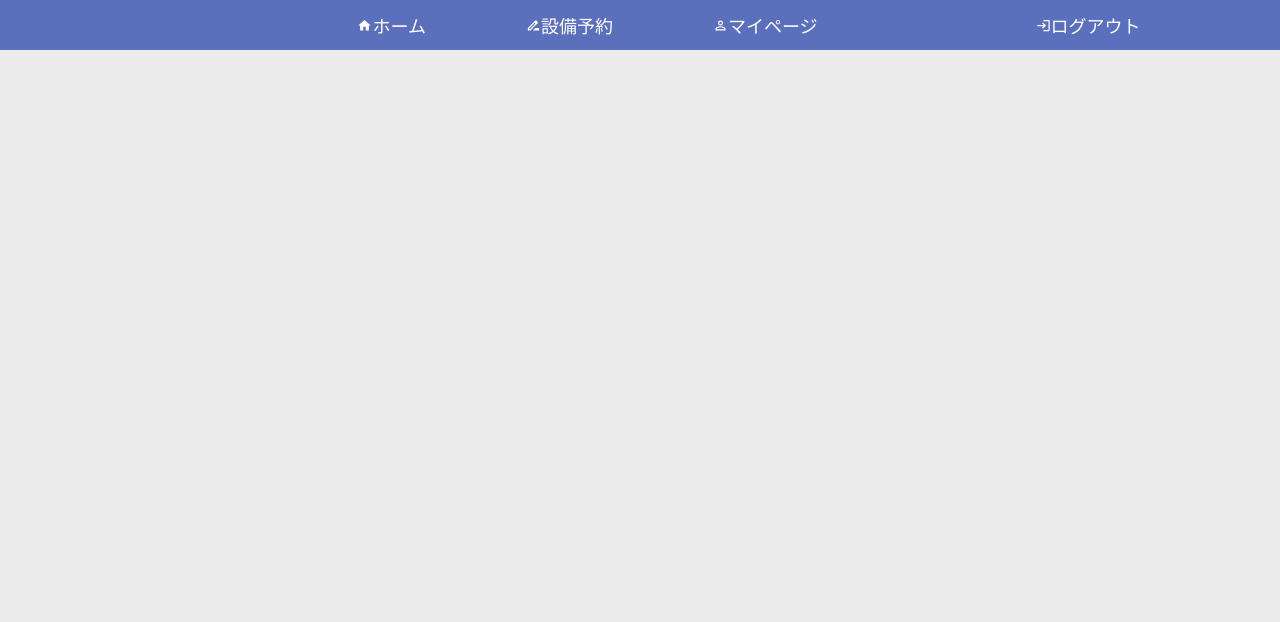
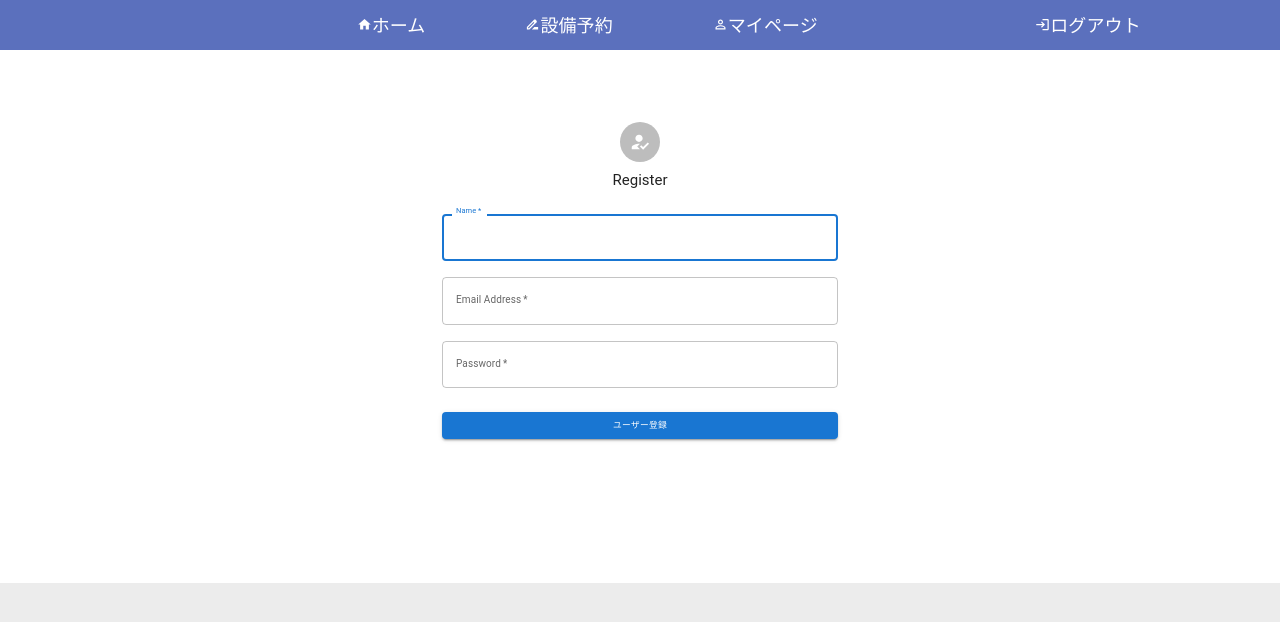
Before and after one commit to haruka-mitsushima/reserve-system-app, a React (Create React App) app: page /register in a window 1280 px wide. Shown: the top 622 px of the page. Built offline with nearby package versions, Linux system fonts and the light colour scheme.

Commit message:
認証関係のファイル作成、UI実装

```diff
--- a/data/db.json
+++ b/data/db.json
@@ -0,0 +1,8 @@
+{
+    "user":[
+        {"name": "森木",
+        "email": "maito@example.com",
+        "password": "maito"
+    }
+    ]
+}
--- a/package.json
+++ b/package.json
@@ -18,12 +18,13 @@
     "@types/react-dom": "^18.0.11",
     "axios": "^0.27.2",
     "date-fns": "^2.29.3",
+    "json-server": "^0.17.3",
     "react": "^18.2.0",
     "react-big-calendar": "^1.6.9",
     "react-dom": "^18.2.0",
     "react-redux": "^8.0.5",
     "react-router-dom": "^6.10.0",
-    "react-scripts": "5.0.1",
+    "react-scripts": "^5.0.1",
     "typescript": "^4.9.5",
     "web-vitals": "^2.1.4"
   },
--- a/src/App.tsx
+++ b/src/App.tsx
@@ -3,6 +3,8 @@ import { BrowserRouter as Router, Routes, Route } from "react-router-dom";
 import "./App.css";
 import Top from "./components/Top";
 import Header from "./components/Header";
+import Login from "./components/Login";
+import Register from "./components/Register";
 
 function App() {
   return (
@@ -10,6 +12,8 @@ function App() {
       <Header />
       <Routes>
         <Route path="/" element={<Top />} />
+        <Route path="/login" element={<Login />} />
+        <Route path="/register" element={<Register />} />
       </Routes>
     </Router>
   );
--- a/src/app/store.ts
+++ b/src/app/store.ts
@@ -1,9 +1,11 @@
 import { configureStore, ThunkAction, Action } from '@reduxjs/toolkit';
+import authReducer from '../features/authSlice';
 import counterReducer from '../features/counter/counterSlice';
 
 export const store = configureStore({
   reducer: {
     counter: counterReducer,
+    auth: authReducer
   },
 });
 
--- /dev/null
+++ b/src/components/Login.tsx
@@ -0,0 +1,90 @@
+import React, {useState} from 'react';
+import Avatar from '@mui/material/Avatar';
+import Button from '@mui/material/Button';
+import CssBaseline from '@mui/material/CssBaseline';
+import TextField from '@mui/material/TextField';
+import Box from '@mui/material/Box';
+import LoginIcon from '@mui/icons-material/Login';
+import Typography from '@mui/material/Typography';
+import Container from '@mui/material/Container';
+import { createTheme, ThemeProvider } from '@mui/material/styles';
+import { useDispatch } from 'react-redux';
+import { fetchAsyncLogin } from '../features/authSlice';
+import { useNavigate } from 'react-router-dom';
+import { AppDispatch } from '../app/store';
+
+const theme = createTheme();
+
+export default function Login() {
+  const dispatch = useDispatch<AppDispatch>()
+  const [email, setEmail] = useState('')
+  const [password, setPassword] = useState('')
+  const [isLogin, setIsLogin] = useState(true)
+  const navigate = useNavigate()
+
+  const handleSubmit = async () => {
+    // const result = await dispatch(fetchAsyncLogin({email: email, password: password}))
+    //     if(fetchAsyncLogin.fulfilled.match(result)) {
+    //         navigate('/')
+    //     }else {
+    //         return
+    //     }
+  };
+
+  return (
+    <ThemeProvider theme={theme}>
+      <Container component="main" maxWidth="xs" >
+        <CssBaseline />
+        <Box
+          sx={{
+            marginTop: 8,
+            display: 'flex',
+            flexDirection: 'column',
+            alignItems: 'center',
+            paddingBottom: 16
+          }}
+        >
+          <Avatar sx={{ m: 1 }}>
+            <LoginIcon />
+          </Avatar>
+          <Typography component="h1" variant="h5">
+            Login
+          </Typography>
+          <Box component="form"
+            onSubmit={handleSubmit}
+            noValidate sx={{ mt: 1 }}>
+            <TextField
+              margin="normal"
+              required
+              fullWidth
+              id="email"
+              label="Email Address"
+              name="email"
+              autoComplete="email"
+              autoFocus
+            />
+            <TextField
+              margin="normal"
+              required
+              fullWidth
+              name="password"
+              label="Password"
+              type="password"
+              id="password"
+              autoComplete="current-password"
+
+            />
+            <Button
+              type="submit"
+              fullWidth
+              variant="contained"
+              sx={{ mt: 3, mb: 2 }}
+            >
+              Login
+            </Button>
+          </Box>
+        </Box>
+      </Container>
+    </ThemeProvider>
+  );
+}
--- /dev/null
+++ b/src/components/Register.tsx
@@ -0,0 +1,88 @@
+import * as React from 'react';
+import Avatar from '@mui/material/Avatar';
+import Button from '@mui/material/Button';
+import CssBaseline from '@mui/material/CssBaseline';
+import TextField from '@mui/material/TextField';
+import Grid from '@mui/material/Grid';
+import Box from '@mui/material/Box';
+import HowToRegIcon from '@mui/icons-material/HowToReg';
+import Typography from '@mui/material/Typography';
+import Container from '@mui/material/Container';
+import { createTheme, ThemeProvider } from '@mui/material/styles';
+
+
+const theme = createTheme();
+
+export default function Register() {
+  const handleSubmit = (event: React.FormEvent<HTMLFormElement>) => {
+    event.preventDefault();
+  };
+
+  return (
+    <ThemeProvider theme={theme}>
+      <Container component="main" maxWidth="xs">
+        <CssBaseline />
+        <Box
+          sx={{
+            marginTop: 8,
+            display: 'flex',
+            flexDirection: 'column',
+            alignItems: 'center',
+            paddingBottom: 16
+          }}
+        >
+          <Avatar sx={{ m: 1}}>
+            <HowToRegIcon fontSize='large'/>
+          </Avatar>
+          <Typography component="h1" variant="h5">
+            Register
+          </Typography>
+          <Box component="form" noValidate onSubmit={handleSubmit} sx={{ mt: 3 }}>
+            <Grid container spacing={2}>
+              <Grid item xs={12}>
+                <TextField
+                  autoComplete="given-name"
+                  name="name"
+                  required
+                  fullWidth
+                  id="name"
+                  label="Name"
+                  autoFocus
+                />
+              </Grid>
+              <Grid item xs={12}>
+                <TextField
+                  required
+                  fullWidth
+                  id="email"
+                  label="Email Address"
+                  name="email"
+                  autoComplete="email"
+                />
+              </Grid>
+              <Grid item xs={12}>
+                <TextField
+                  required
+                  fullWidth
+                  name="password"
+                  label="Password"
+                  type="password"
+                  id="password"
+                  autoComplete="new-password"
+                />
+              </Grid>
+            </Grid>
+            <Button
+              type="submit"
+              fullWidth
+              variant="contained"
+              sx={{ mt: 3, mb: 2 }}
+            >
+              ユーザー登録
+            </Button>
+          </Box>
+        </Box>
+      </Container>
+    </ThemeProvider>
+  );
+}
--- /dev/null
+++ b/src/features/authSlice.ts
@@ -0,0 +1,44 @@
+import { createSlice, createAsyncThunk } from "@reduxjs/toolkit";
+import axios from "axios";
+
+const apiUrl = "http://localhost:8000/"
+
+export const fetchAsyncLogin = createAsyncThunk("login/post", async(auth: {email: string, password: string}) => {
+    const res = await axios.get(`${apiUrl}user?email=${auth.email}&password=${auth.password}` ,{
+
+        headers: {
+            "Content-Type": "application/json"
+        },
+    });
+    return res.data
+});
+
+export const fetchAsyncRegister = createAsyncThunk(
+    "register/post",
+    async (auth) => {
+        const res = await axios.post(`${apiUrl}user`, auth, {
+            headers: {
+          "Content-Type": "application/json",
+        },
+      });
+      return res.data;
+    }
+  );
+
+export const authSlice = createSlice({
+    name: "auth",
+    initialState: {
+        profile: {
+            id: 0, username:""
+        }
+    },
+    reducers: {},
+    extraReducers:(builder) => {
+        builder.addCase(fetchAsyncLogin.fulfilled, (state,action) => {
+            sessionStorage.setItem('auth', action.payload.name)
+        })
+    }
+})
+
+export const selectProfile = (state: any) => state.auth.profile
+export default authSlice.reducer
```
Also changed, not shown: 1 other file (tests, documents, lock files or other folders).
